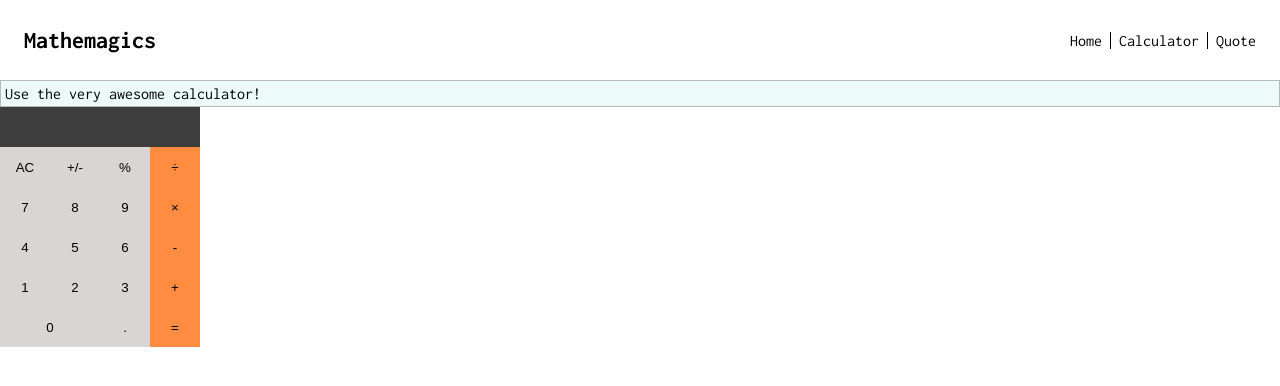
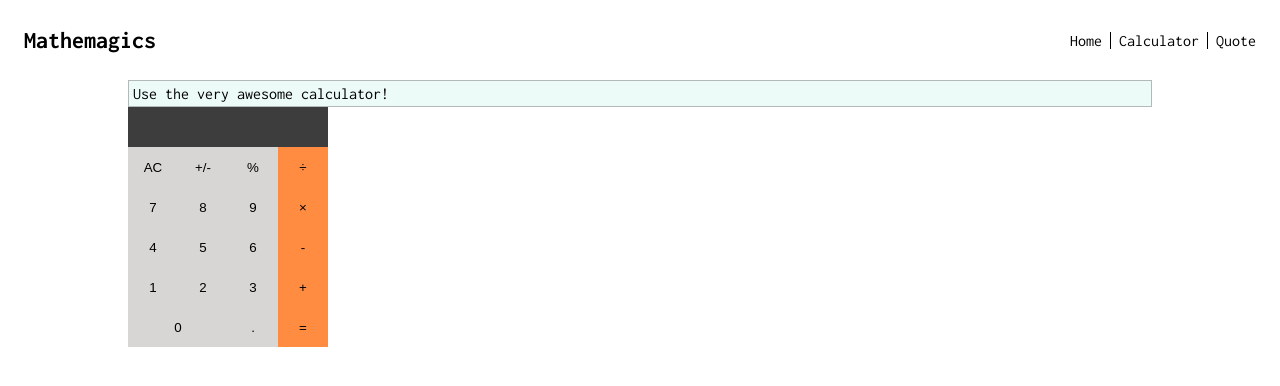
Before and after one commit to Danie12345/mathemagics, a React (Create React App) app: page /calculator in a window 1280 px wide. Shown: the top 386 px of the page. Built offline with nearby package versions, Linux system fonts and the light colour scheme.

Commit message:
Outsource main section styles

```diff
--- a/src/components/calculator-section/CalculatorSection.js
+++ b/src/components/calculator-section/CalculatorSection.js
@@ -2,7 +2,7 @@ import React from 'react';
 import Calculator from '../calculator/Calculator';
 
 const CalculatorSection = () => (
-  <div className="calculatorSection">
+  <div className="section calculatorSection">
     <p>Use the very awesome calculator!</p>
     <Calculator />
   </div>
--- /dev/null
+++ b/src/components/container/Container.css
@@ -0,0 +1,4 @@
+.section {
+  box-sizing: border-box;
+  padding: 0% 10%;
+}
--- a/src/components/container/Container.js
+++ b/src/components/container/Container.js
@@ -6,6 +6,8 @@ import Nav from '../nav/Nav';
 import Home from '../home/Home';
 import CalculatorSection from '../calculator-section/CalculatorSection';
 import Quote from '../quote/Quote';
+
+import './Container.css';
 
 const Container = () => (
   <>
--- a/src/components/home/Home.css
+++ b/src/components/home/Home.css
@@ -2,8 +2,6 @@
   display: flex;
   flex-direction: column;
   flex-wrap: wrap;
-  box-sizing: border-box;
-  padding: 0% 10%;
   gap: 24px;
 }
 
--- a/src/components/home/Home.js
+++ b/src/components/home/Home.js
@@ -3,7 +3,7 @@ import React from 'react';
 import './Home.css';
 
 const Home = () => (
-  <div className="homeContainer">
+  <div className="section homeContainer">
     <h2>Welcome to the Mathemagics website!</h2>
     <p>
       Lorem, ipsum dolor sit amet consectetur adipisicing elit. Aliquam, in! Officia ex, corrupti
--- a/src/components/quote/Quote.js
+++ b/src/components/quote/Quote.js
@@ -1,7 +1,7 @@
 import React from 'react';
 
 const Quote = () => (
-  <div className="quoteContainer">
+  <div className="section quoteContainer">
     <p className="quote">
       An equation means nothing to me unless it expresses a thought of God.
       <small className="mathematician">- Srinivasa Ramanujan</small>
```
